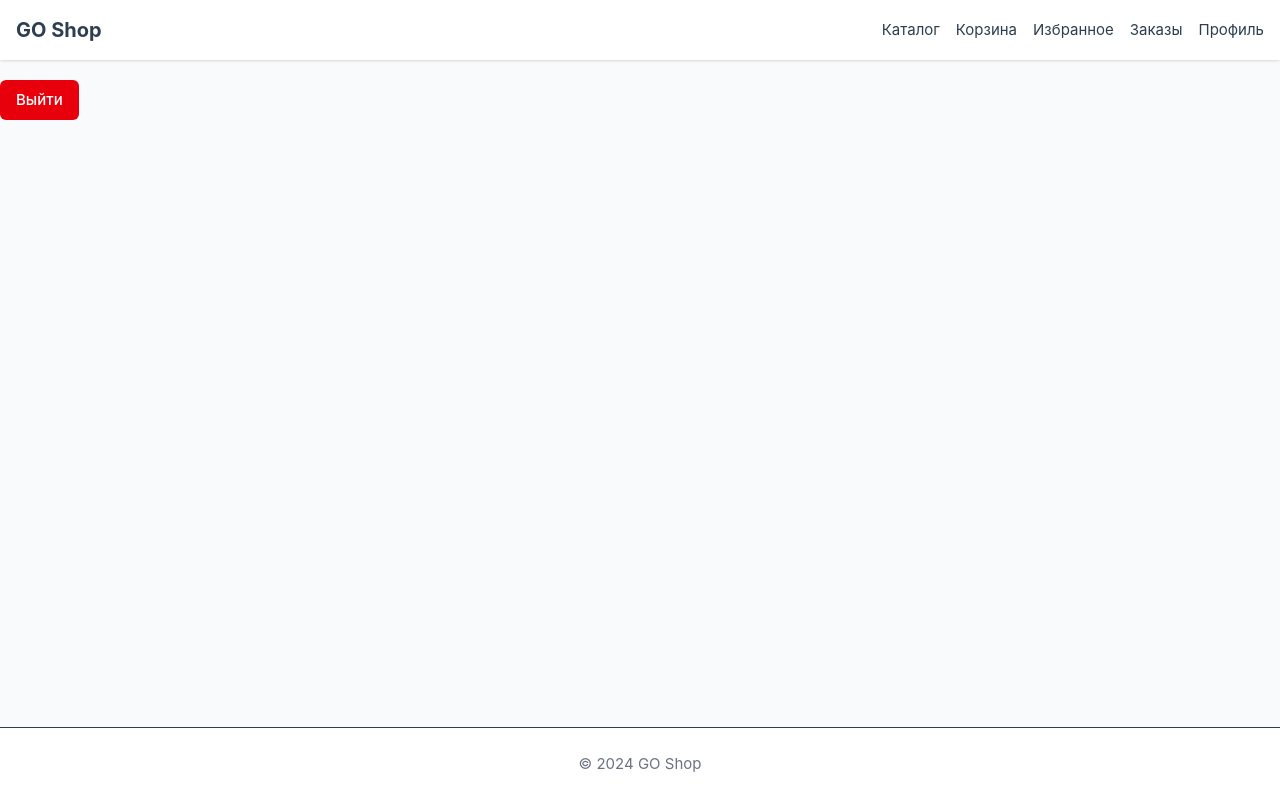
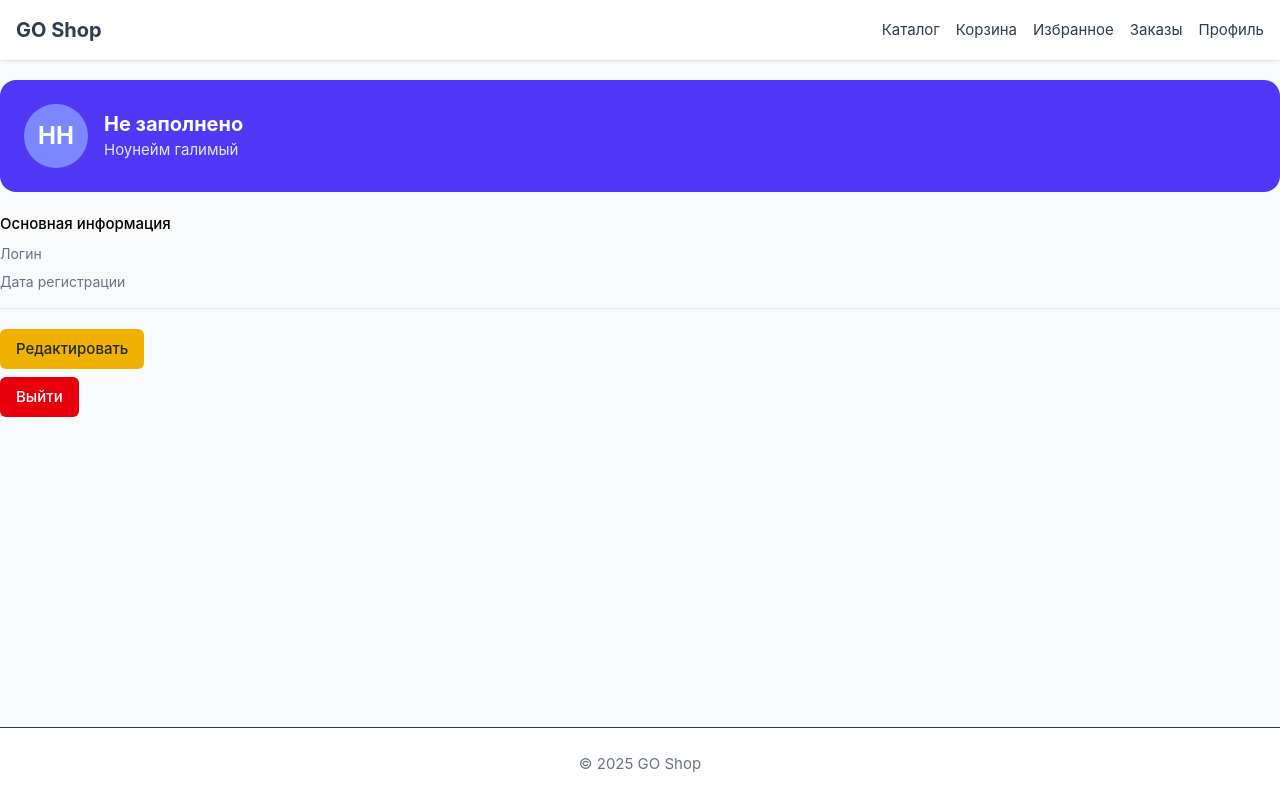
Before and after one commit to alexbirbirdev/go-shop, a Vue app in the folder frontend/: page /profile in a window 1280 px wide. Built offline with nearby package versions, Linux system fonts and the light colour scheme; no server answers; sample sign-in values are in the browser's storage.

Commit message:
Профиль, исправлен баг мидлвары авторизации

```diff
--- a/frontend/src/components/layout/VFooter.vue
+++ b/frontend/src/components/layout/VFooter.vue
@@ -26,7 +26,7 @@ export default {
 
 <template>
   <footer class="bg-white border-t py-6 mt-8 flex justify-center w-full">
-    <div class="container px-4 text-center text-gray-500">© 2024 GO Shop</div>
+    <div class="container px-4 text-center text-gray-500">© 2025 GO Shop</div>
   </footer>
 </template>
 
--- a/frontend/src/views/ProfileView.vue
+++ b/frontend/src/views/ProfileView.vue
@@ -1,4 +1,5 @@
 <script>
+import axios from 'axios'
 import VButton from '@/components/forms/VButton.vue'
 
 export default {
@@ -9,22 +10,78 @@ export default {
   props: {},
 
   data() {
-    return {}
+    return {
+      user: {
+        firstName: '',
+        lastName: '',
+        role: '',
+        username: '',
+        registrationDate: '',
+      },
+      loadingProfile: true,
+    }
   },
 
-  computed: {},
+  computed: {
+    fullName() {
+      if (this.user.firstName != '' || this.user.lastName != '') {
+        return `${this.user.firstName} ${this.user.lastName}`
+      }
+      return `Не заполнено`
+
+    },
+    userInitials() {
+      if (this.user.firstName != '' || this.user.lastName != '') {
+        return `${this.user.firstName[0]}${this.user.lastName[0]}`
+      }
+      return `НН`
+    },
+    role() {
+      if (this.user.role == 'user') {
+        return `Рядовой пользователь`
+      }
+      if (this.user.role == 'admin') {
+        return `Админ`
+      }
+      return `Ноунейм галимый`
+    },
+  },
 
   methods: {
+    editProfile() {
+      alert('Редактирование профиля')
+    },
     logout() {
       localStorage.removeItem('token')
       this.$store.commit('SET_AUTH', false)
       this.$router.push('/auth/signin')
-    }
+    },
+    async getProfile() {
+      try {
+        this.loadingProfile = true
+        const response = await axios.get('http://localhost:8080/profile/', {
+          headers: {
+            Authorization: localStorage.getItem('token'),
+          },
+        })
+        this.user.firstName = response.data.user.name
+        this.user.lastName = response.data.user.last_name
+        this.user.username = response.data.user.username
+        this.user.registrationDate = response.data.user.created_at
+        this.user.role = response.data.user.role
+      } catch (error) {
+        console.log(error)
+      } finally {
+        this.loadingProfile = false
+      }
+    },
   },
 
   watch: {},
 
-  created() {},
+  created() {
+    this.getProfile()
+  },
   mounted() {},
   updated() {},
   beforeUnmount() {},
@@ -33,8 +90,39 @@ export default {
 </script>
 
 <template>
-  <div>
-    <VButton variant="danger" @click="logout">Выйти</VButton>
+  <div class="flex flex-col gap-5">
+    <div class="bg-indigo-600 p-6 text-white rounded-2xl">
+      <div class="flex items-center space-x-4">
+        <div class="flex-shrink-0">
+          <div
+            class="h-16 w-16 rounded-full bg-indigo-400 flex items-center justify-center text-2xl font-bold"
+          >
+            {{ userInitials }}
+          </div>
+        </div>
+        <div>
+          <h1 class="text-xl font-bold">{{ fullName }}</h1>
+          <p class="text-indigo-100">{{ role }}</p>
+        </div>
+      </div>
+    </div>
+    <div class="border-b border-gray-200 pb-4">
+      <h2 class="text-md font-medium text-black">Основная информация</h2>
+      <div class="mt-2 space-y-2">
+        <div class="flex justify-between">
+          <div class="text-sm text-gray-500">Логин</div>
+          <div class="text-sm text-gray-900">{{ user.username }}</div>
+        </div>
+        <div class="flex justify-between">
+          <div class="text-sm text-gray-500">Дата регистрации</div>
+          <div class="text-sm text-gray-900">{{ user.registrationDate }}</div>
+        </div>
+      </div>
+    </div>
+    <div class="flex flex-col gap-2 items-start">
+      <VButton variant="warning" @click="editProfile">Редактировать</VButton>
+      <VButton variant="danger" @click="logout">Выйти</VButton>
+    </div>
   </div>
 </template>
 
```
Also changed, not shown: 2 other files (tests, documents, lock files or other folders).
